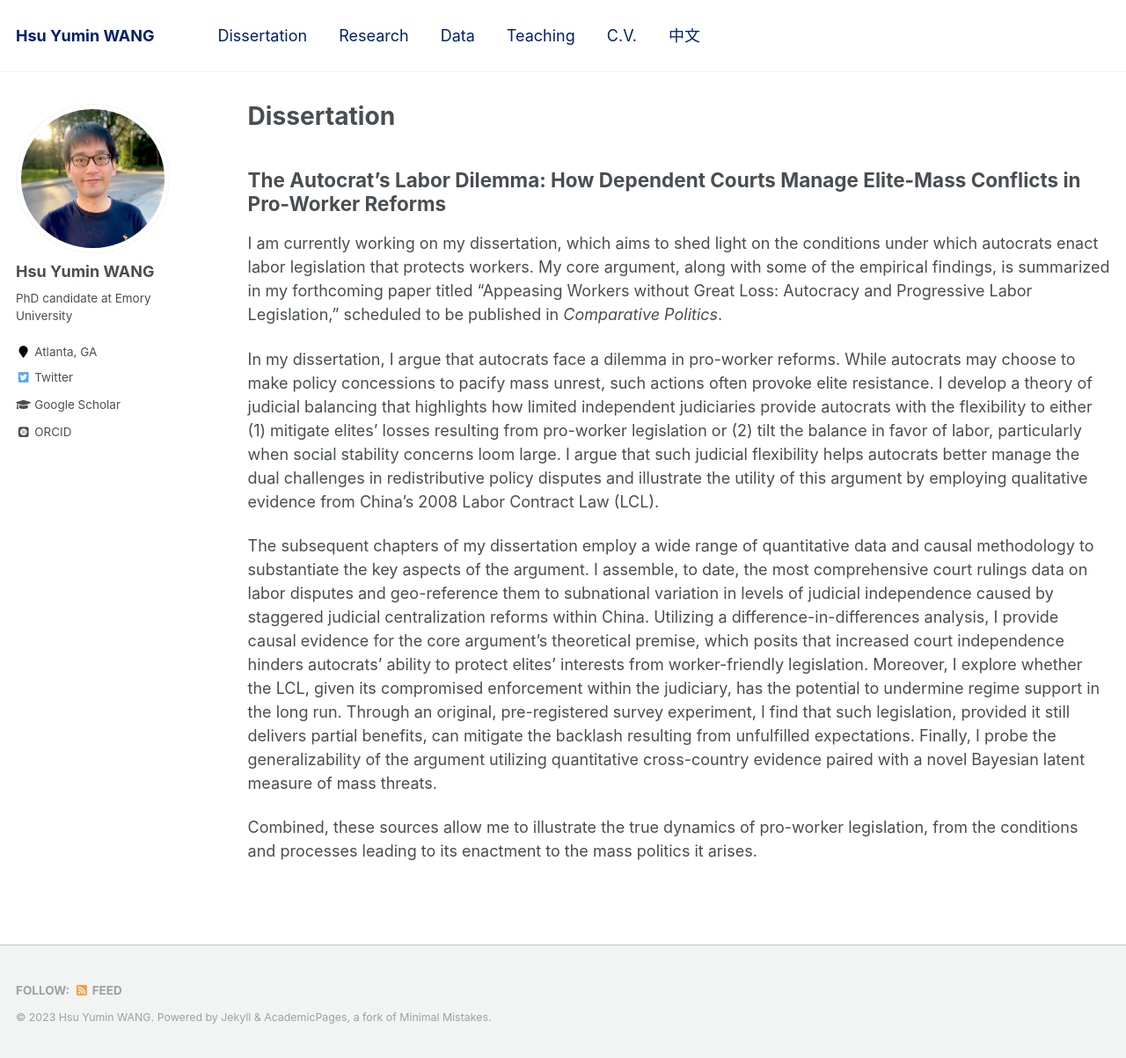
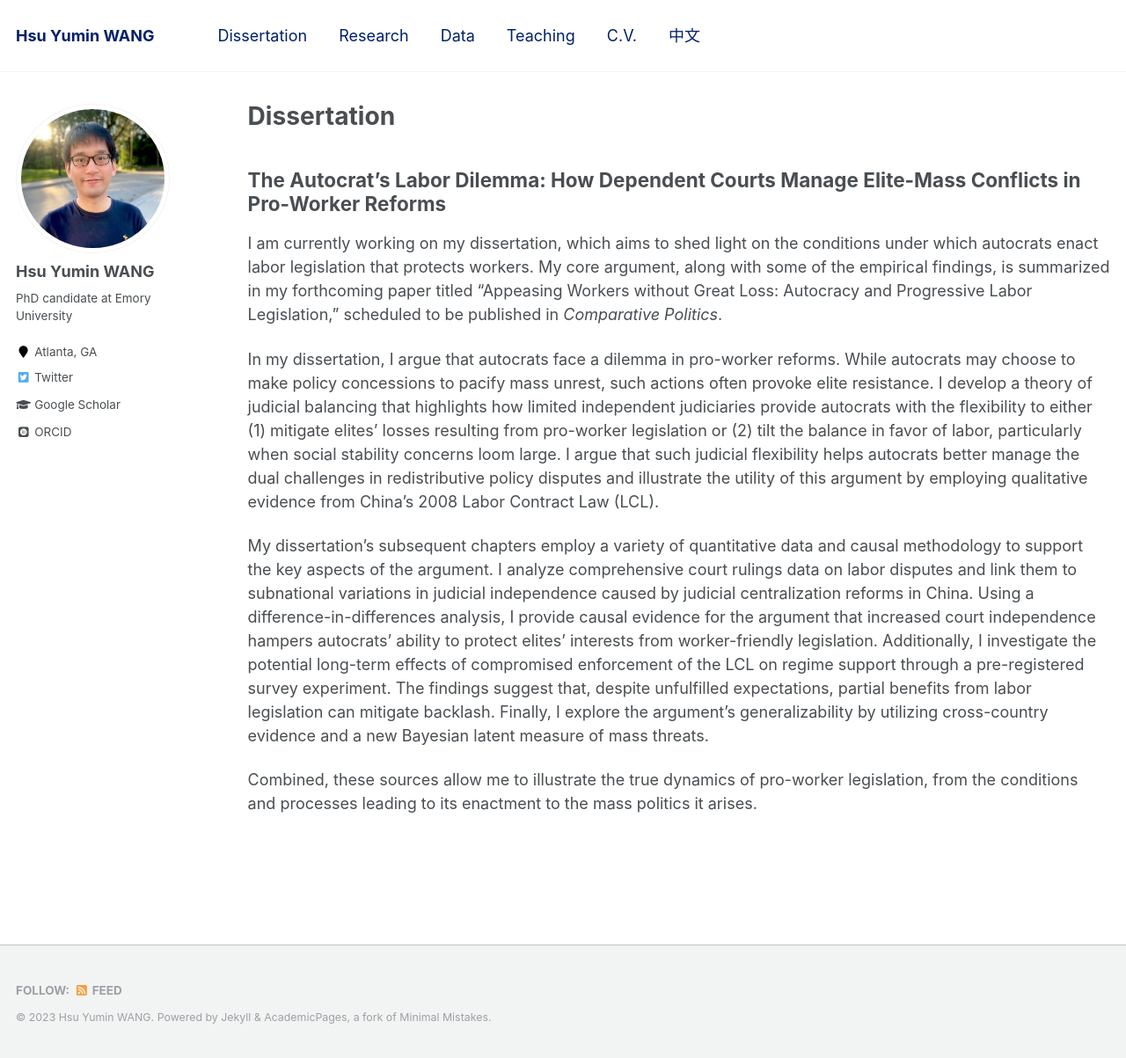
Before and after one commit to hsuyumin/hsuyumin.github.io, a Jekyll site: the page built from _pages/dissertation.md, in a window 1280 px wide and 1203 px high. Shown: the whole window at 88% size. Built offline with Jekyll 4.4.1, drawn with Linux system fonts in a browser that asks for light colours; some web fonts are replaced.

Commit message:
Update dissertation.md

```diff
--- a/_pages/dissertation.md
+++ b/_pages/dissertation.md
@@ -14,6 +14,6 @@ I am currently working on my dissertation, which aims to shed light on the condi
 
 In my dissertation, I argue that autocrats face a dilemma in pro-worker reforms. While autocrats may choose to make policy concessions to pacify mass unrest, such actions often provoke elite resistance. I develop a theory of judicial balancing that highlights how limited independent judiciaries provide autocrats with the flexibility to either (1) mitigate elites’ losses resulting from pro-worker legislation or (2) tilt the balance in favor of labor, particularly when social stability concerns loom large. I argue that such judicial flexibility helps autocrats better manage the dual challenges in redistributive policy disputes and illustrate the utility of this argument by employing qualitative evidence from China’s 2008 Labor Contract Law (LCL).
 
-The subsequent chapters of my dissertation employ a wide range of quantitative data and causal methodology to substantiate the key aspects of the argument. I assemble, to date, the most comprehensive court rulings data on labor disputes and geo-reference them to subnational variation in levels of judicial independence caused by staggered judicial centralization reforms within China. Utilizing a difference-in-differences analysis, I provide causal evidence for the core argument’s theoretical premise, which posits that increased court independence hinders autocrats’ ability to protect elites’ interests from worker-friendly legislation. Moreover, I explore whether the LCL, given its compromised enforcement within the judiciary, has the potential to undermine regime support in the long run. Through an original, pre-registered survey experiment, I find that such legislation, provided it still delivers partial benefits, can mitigate the backlash resulting from unfulfilled expectations. Finally, I probe the generalizability of the argument utilizing quantitative cross-country evidence paired with a novel Bayesian latent measure of mass threats.
+My dissertation's subsequent chapters employ a variety of quantitative data and causal methodology to support the key aspects of the argument. I analyze comprehensive court rulings data on labor disputes and link them to subnational variations in judicial independence caused by judicial centralization reforms in China. Using a difference-in-differences analysis, I provide causal evidence for the argument that increased court independence hampers autocrats' ability to protect elites' interests from worker-friendly legislation. Additionally, I investigate the potential long-term effects of compromised enforcement of the LCL on regime support through a pre-registered survey experiment. The findings suggest that, despite unfulfilled expectations, partial benefits from labor legislation can mitigate backlash. Finally, I explore the argument's generalizability by utilizing cross-country evidence and a new Bayesian latent measure of mass threats.
 
 Combined, these sources allow me to illustrate the true dynamics of pro-worker legislation, from the conditions and processes leading to its enactment to the mass politics it arises.
```
